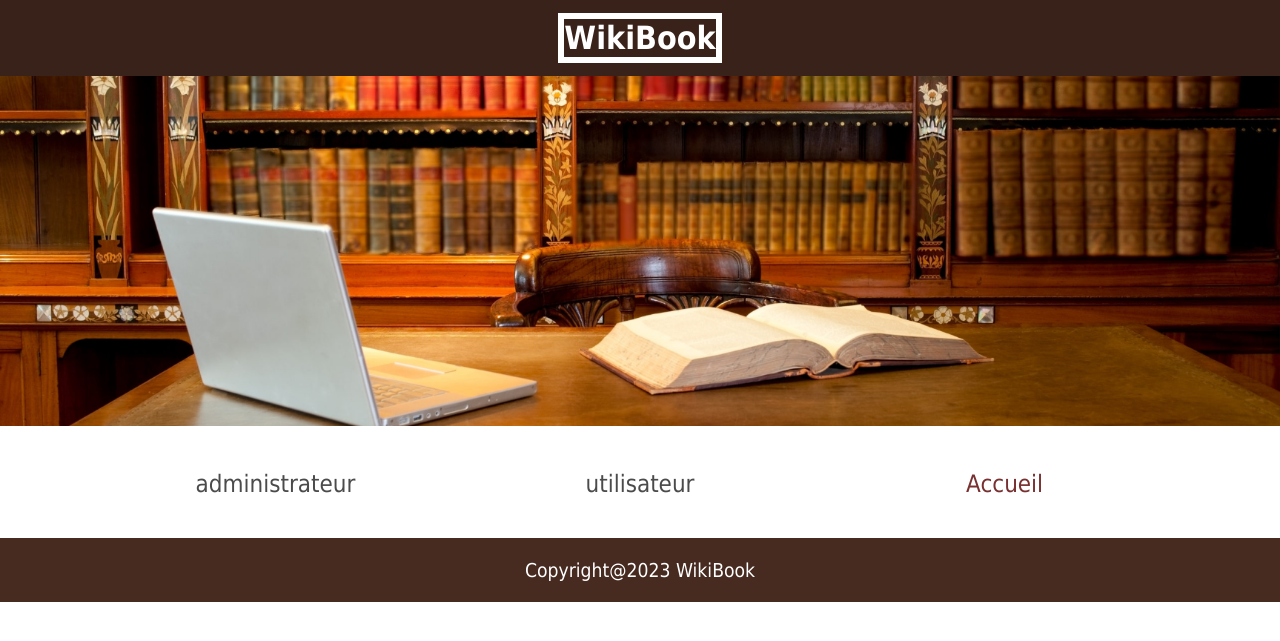
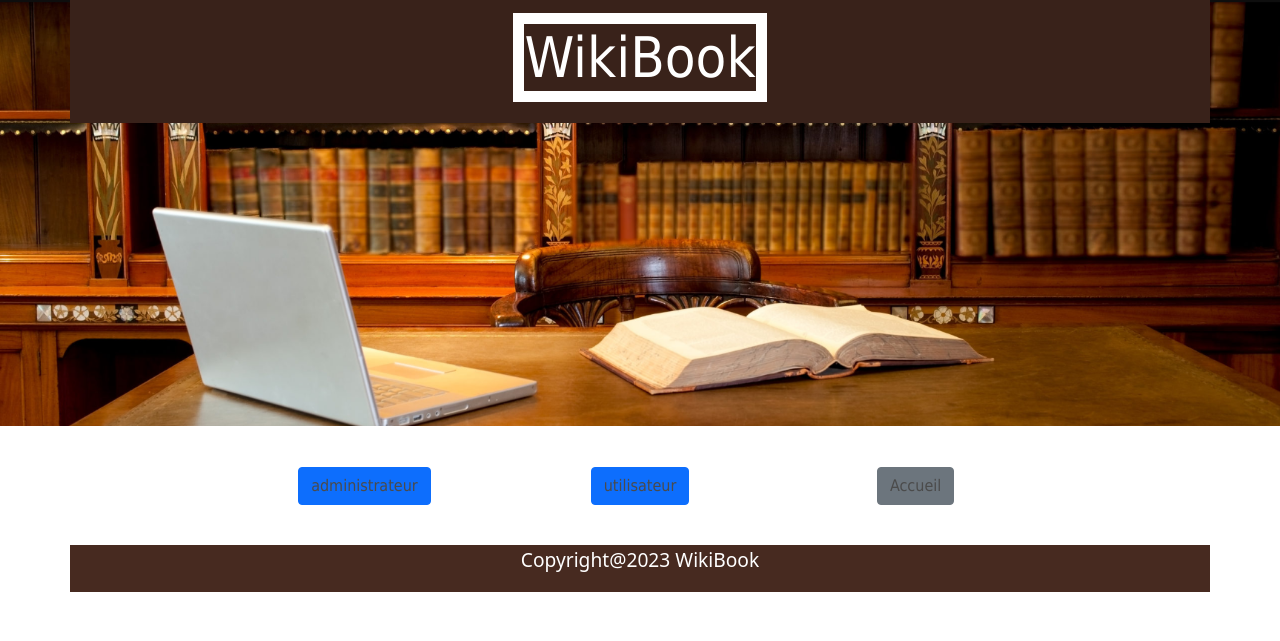
Before and after one commit to Manal-Lahmidi/Library_Management_System, a PHP site: page /choix.html in a window 1280 px wide. Shown: the top 641 px of the page. Run offline with PHP 8.4, Linux system fonts and the light colour scheme.

Commit message:
add responsive design

```diff
--- a/choix.html
+++ b/choix.html
@@ -8,29 +8,32 @@
       <link rel="icon" type="image/png" sizes="16x16" href="imgs/favicon-16x16.png">
       <link rel="icon" type="image/x-icon" href="imgs/favicon.ico">
       <link rel="manifest" href="site.webmanifest">
+      <link rel="stylesheet" href="https://cdn.jsdelivr.net/npm/bootstrap@5.3.0/dist/css/bootstrap.min.css">
+
       <title>WikiBook</title>
     </head>
 
     <body>
-      <header>
-        <h1>WikiBook</h1>
+      <header class="container">
+        <h1 class="display-4">WikiBook</h1>
       </header>
 
       <section class="banner">
-        <img src="imgs/banner.jpg" alt="WikiBook welcome banner">
+        <img src="imgs/banner.jpg" alt="WikiBook welcome banner" class="img-fluid">
       </section class="connexion">
 
-      <section class="choice">
-        <!-- <h2>vous &ecirctes :</h2> -->
-        <ul>
-            <li><a href="loginAdmin.php">administrateur</a></li>
-            <li><a href="login.php">utilisateur</a></li>
-            <li><a id="accueil" href="library.html">Accueil</a></li>
+      <section id="choice" class="choice container">
+        <ul class="list-unstyled">
+            <li><a href="loginAdmin.php" class="btn btn-primary">administrateur</a></li>
+            <li><a href="login.php" class="btn btn-primary">utilisateur</a></li>
+            <li><a id="accueil" href="library.html" class="btn btn-secondary">Accueil</a></li>
         </ul>
       </section>
 
-      <footer>
+      <footer class="container">
         <p class="copyright">Copyright@2023 WikiBook</p>
       </footer>
+
+    <script src="https://cdn.jsdelivr.net/npm/bootstrap@5.3.0/dist/js/bootstrap.min.js"></script>
     </body>
   </html>
--- a/styleLibrary.css
+++ b/styleLibrary.css
@@ -139,27 +139,20 @@ ul{
 }
 
 /* choix.html style */
-
-.choice h2{
-    text-align: center;
-    color: #4B4B4B;
-    font-size: 2em;
-    padding: 1em;
-}
-.choice ul{
+#choice ul{
     white-space: nowrap;
     max-width: 100%;
     margin: 0 auto;
     text-align: center;
     padding: 1em;
 }
-.choice li{
+#choice li{
     width: 25%;
     display: inline-block;
     font-size: 1.5em;
     padding: 1em;
 }
-.choice a{
+#choice a{
     color: #4B4B4B;
     border-radius: 4px;
     text-decoration: none;
@@ -167,7 +160,7 @@ ul{
 #accueil{
     color: #783030;
 }
-.choice a:hover {
+#choice a:hover {
     background-color: #b5b4b4;
     color: black;
 }
```
